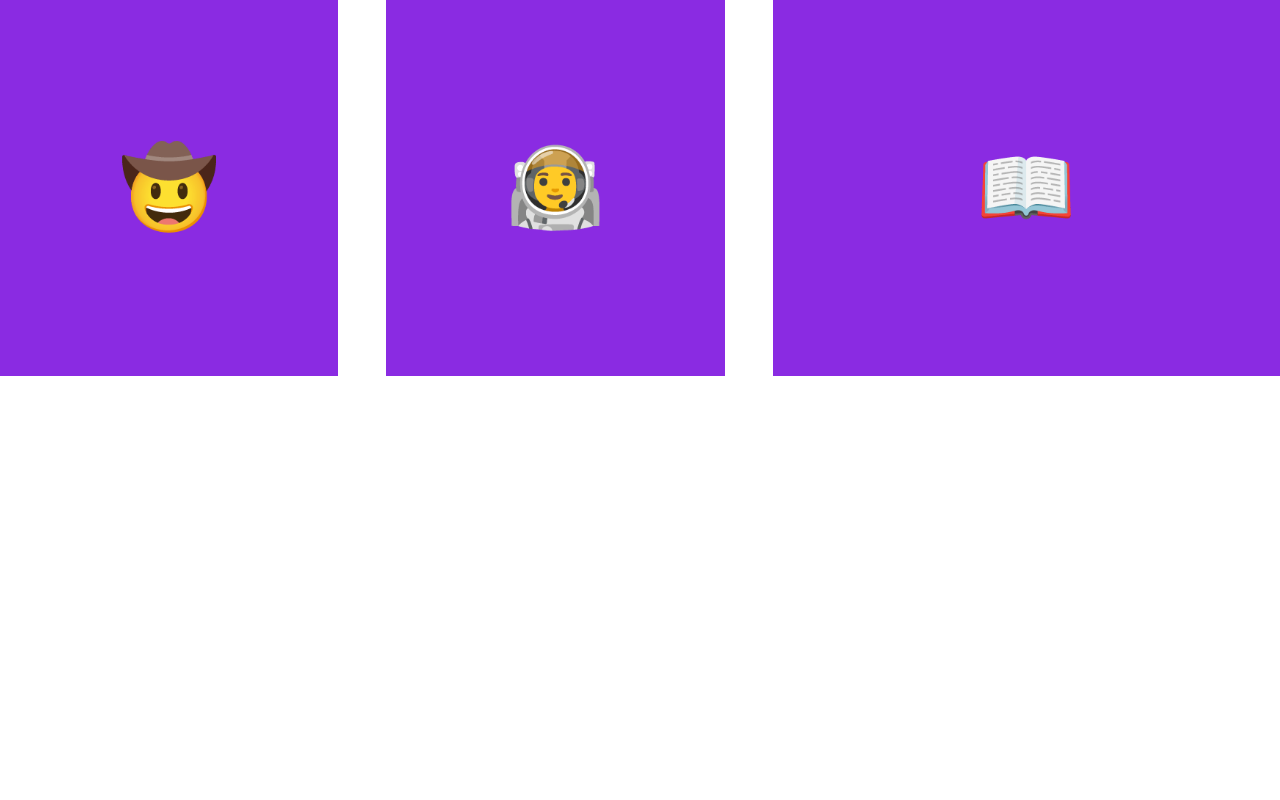
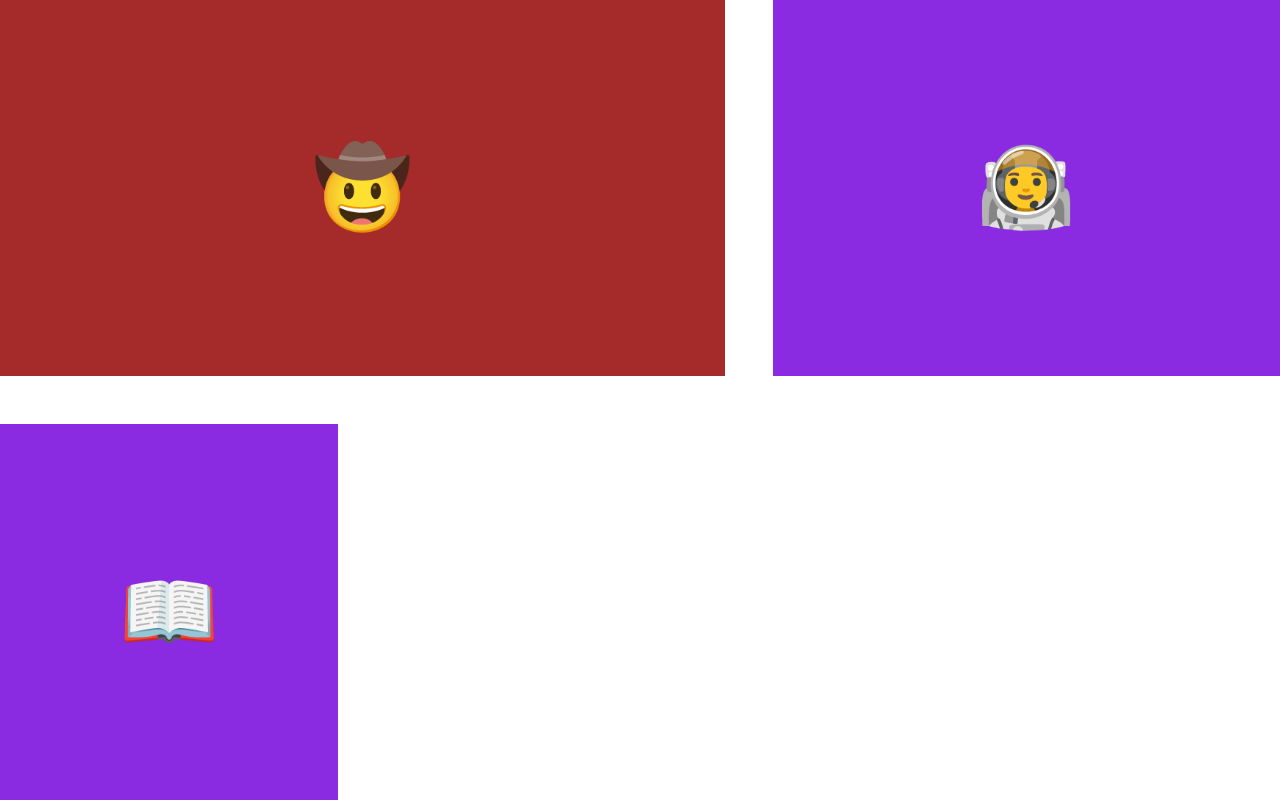
Before and after one commit to jjruyssc/WebdevExcercises, a plain HTML site: page 10.2 Grid Placement/exercise1.html in a window 1280 px wide. Drawn offline with Linux system fonts and the light colour scheme.

Commit message:
exercise 2 en 3 gemaakt

```diff
--- a/10.2 Grid Placement/exercise1.html
+++ b/10.2 Grid Placement/exercise1.html
@@ -33,6 +33,10 @@
       See goal1 image.
       */
     }
+    .cowboy {
+      background-color: brown;
+      grid-column: span 2;
+    }
   </style>
 </head>
 
```
Also changed, not shown: 10.2 Grid Placement/exercise3.html (+1 -0 lines).
